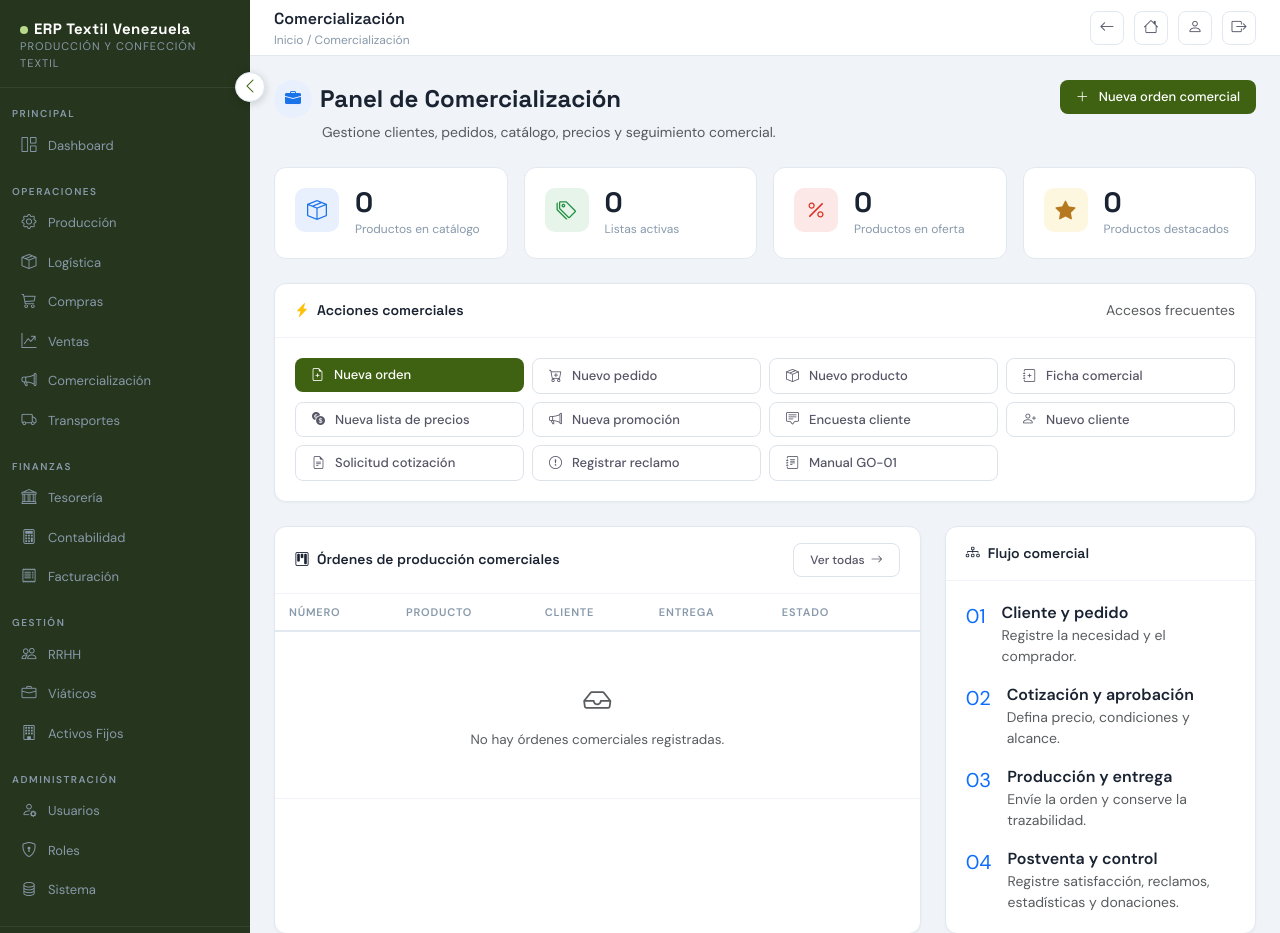
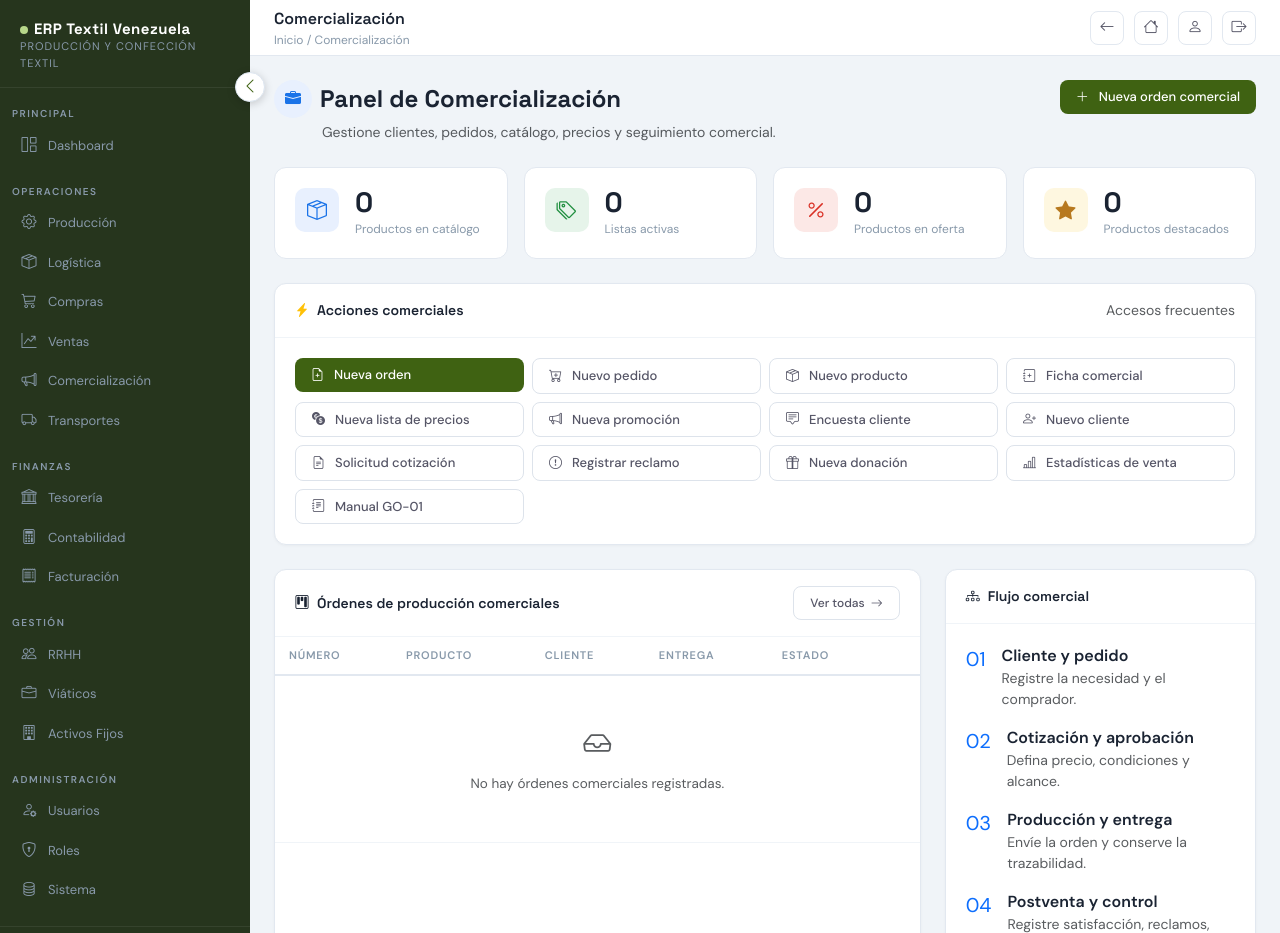
Before and after one commit to Psinza/erp_produccion_textil, a Django app: page /comercializacion/ in a window 1280 px wide. Shown: the top 933 px of the page. Run offline with Django 4.2, Linux system fonts and the light colour scheme; the visitor is signed in with stand-in values (Sample User, id 1); data that the repository does not hold is empty; parts of the project's set-up code (start-up, migrations or seed data) failed here and were passed over.

Commit message:
Mostrar accesos comerciales adicionales
Co-authored-by: Copilot <223556219+Copilot@users.noreply.github.com>

```diff
--- a/apps/comercializacion/templates/comercializacion/dashboard.html
+++ b/apps/comercializacion/templates/comercializacion/dashboard.html
@@ -66,6 +66,8 @@
       <div class="col-6 col-md-3"><a href="{% url 'ventas:cliente_create' %}" class="btn btn-erp btn-erp-outline w-100"><i class="bi bi-person-plus me-1"></i> Nuevo cliente</a></div>
       <div class="col-6 col-md-3"><a href="{% url 'comercializacion:solicitud_cotizacion_create' %}" class="btn btn-erp btn-erp-outline w-100"><i class="bi bi-file-earmark-text me-1"></i> Solicitud cotización</a></div>
       <div class="col-6 col-md-3"><a href="{% url 'comercializacion:reclamo_create' %}" class="btn btn-erp btn-erp-outline w-100"><i class="bi bi-exclamation-circle me-1"></i> Registrar reclamo</a></div>
+      <div class="col-6 col-md-3"><a href="{% url 'comercializacion:donacion_create' %}" class="btn btn-erp btn-erp-outline w-100"><i class="bi bi-gift me-1"></i> Nueva donación</a></div>
+      <div class="col-6 col-md-3"><a href="{% url 'comercializacion:estadisticas_venta' %}" class="btn btn-erp btn-erp-outline w-100"><i class="bi bi-bar-chart-line me-1"></i> Estadísticas de venta</a></div>
       <div class="col-6 col-md-3"><a href="{% url 'comercializacion:manual_procedimientos' %}" class="btn btn-erp btn-erp-outline w-100"><i class="bi bi-journal-text me-1"></i> Manual GO-01</a></div>
     </div>
   </div>
```
